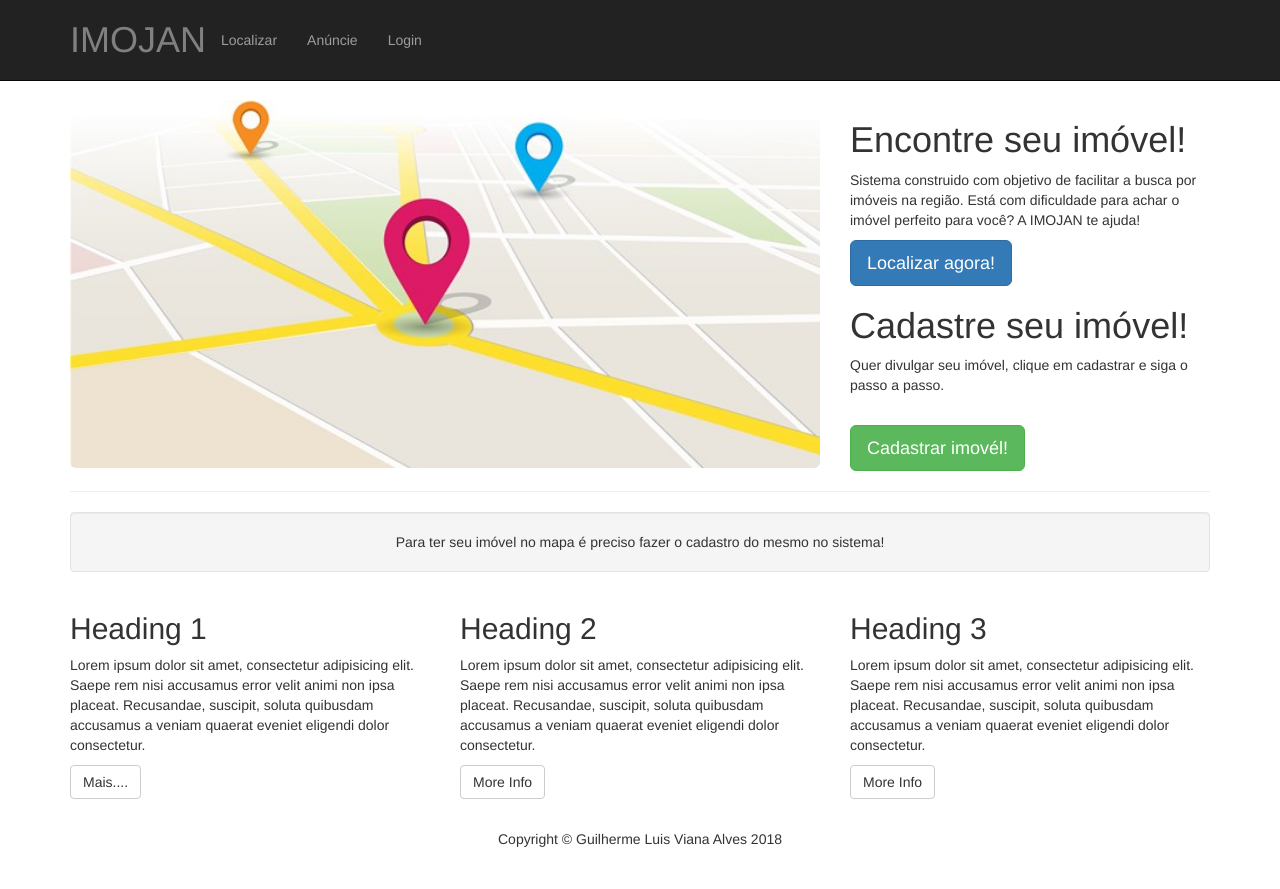
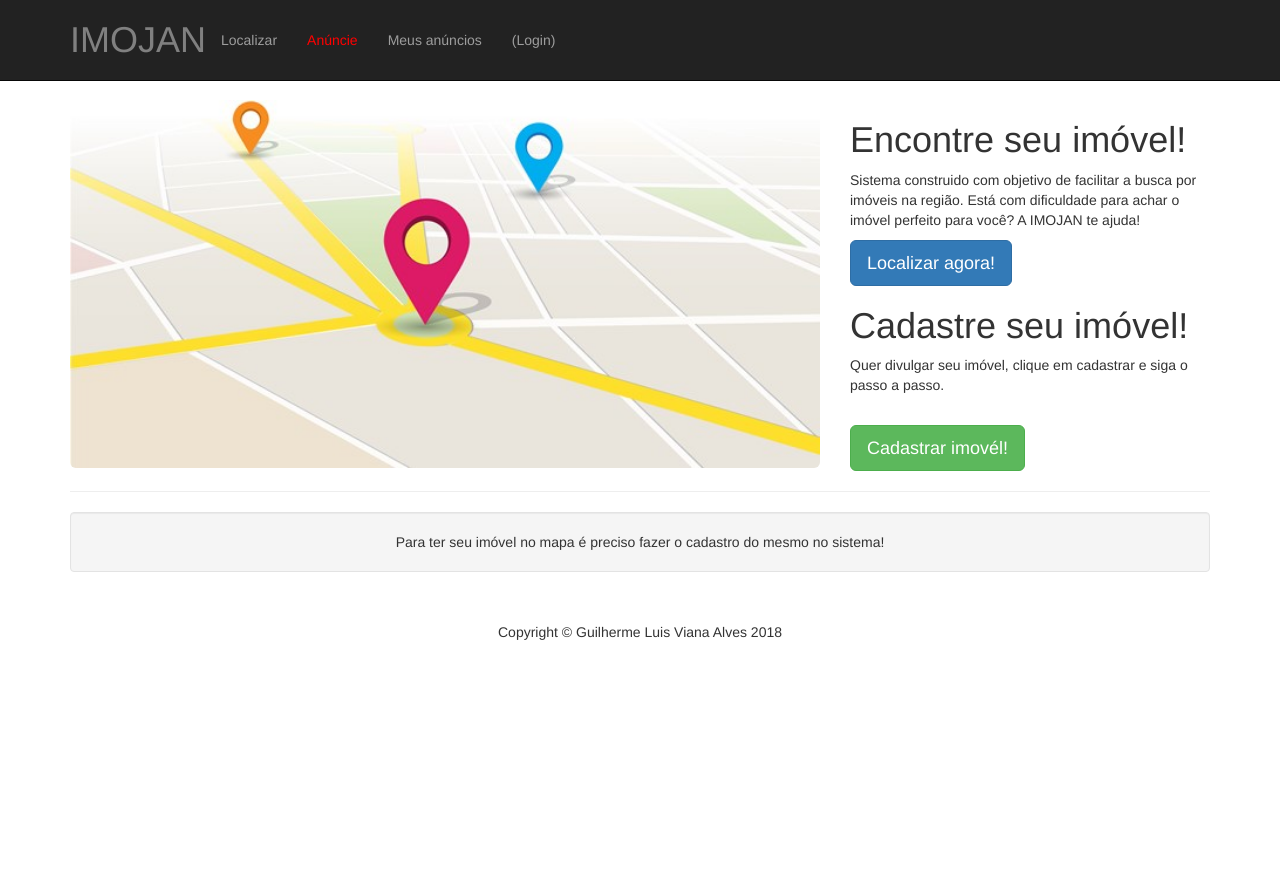
Before and after one commit to guilhermeviana/imojan, a Flask app: page / in a window 1280 px wide. After the commit the page ends 640 px from the top, so only its background shows below. Run offline with Flask 2, Linux system fonts and the light colour scheme; some libraries are stand-ins or nearby versions.

Commit message:
Cadastro de anúncio funcionando

```diff
--- a/app/controllers/default.py
+++ b/app/controllers/default.py
@@ -10,6 +10,7 @@ import pycep_correios
 from flask_login import login_user, logout_user
 from app import lm
 from flask_login import LoginManager
+
 
 
 @lm.user_loader
@@ -55,8 +56,9 @@ def create():
     if forme.validate_on_submit():
         try:
             i = ControlHomes()
-            i.addHome(1, forme.title.data, forme.value.data, forme.description.data, forme.telephone.data,
+            i.addHome( 1, forme.title.data, forme.value.data, forme.description.data, forme.telephone.data,
                       datetime.now(), forme.zipCode.data, forme.street.data, forme.neighborhood.data, forme.number.data, forme.complement.data)
+            flash("Anúncio cadastrado!")
         except:
             return render_template('create.html', forme=forme)
         finally:
--- a/app/templates/base.html
+++ b/app/templates/base.html
@@ -41,16 +41,19 @@
             <div class="collapse navbar-collapse" id="bs-example-navbar-collapse-1">
                 <ul class="nav navbar-nav">
                     <li>
-                        <a href="#">Localizar</a>
+                        <a href="/republica/localizar">Localizar</a>
                     </li>
                     <li>
-                        <a href="/republica/cadastro">Anúncie</a>
+                        <a href="/republica/cadastro" style="color: red;">Anúncie</a>
                     </li>
                     <li>
+                            <a href="/republica/minhasrepublicas">Meus anúncios</a>
+                        </li>
+                    <li>
                         {% if not current_user.is_authenticated %}
-                        <a href="/login"> Login </a>
+                        <a href="/login"> (Login) </a>
                         {% else%}
-                        <a href="/logout">  {% print(current_user.get_username() ) %}  Logout{% endif %} </a>
+                        <a href="/logout">  {% print(current_user.get_username() ) %}  (Logout){% endif %} </a>
                     </li>
                 </ul>
             </div>
--- a/app/templates/home.html
+++ b/app/templates/home.html
@@ -1,69 +1,30 @@
-
-{% extends 'base.html'  %}
-{% block content %}
+ {% extends 'base.html' %}  {% block content %}
 
 
-        <!-- Heading Row -->
 <div class="row">
     <div class="col-md-8">
-                    <img class="img-responsive img-rounded" width="900" height="350" src="{{ url_for('static', filename="img/index.jpg")}}" alt="">
-
+        <img class="img-responsive img-rounded" width="900" height="350" src="{{ url_for('static', filename="img/index.jpg")}}"
+            alt="">
     </div>
-            <!-- /.col-md-8 -->
     <div class="col-md-4">
         <h1>Encontre seu imóvel!</h1>
-                <p>Sistema construido com objetivo de facilitar a busca por imóveis na região. Está com dificuldade para achar o imóvel perfeito para você? A IMOJAN te ajuda!</p>
-
-                <a class="btn btn-primary btn-lg" href="#" >Localizar agora!</a>
-
+        <p>Sistema construido com objetivo de facilitar a busca por imóveis na região. Está com dificuldade para achar o imóvel
+            perfeito para você? A IMOJAN te ajuda!</p>
+        <a class="btn btn-primary btn-lg" href="/republica/localizar">Localizar agora!</a>
     </div>
     <div class="col-md-4">
         <h1>Cadastre seu imóvel!</h1>
         <p>Quer divulgar seu imóvel, clique em cadastrar e siga o passo a passo.</p>
         <br>
-
-                    <a class="btn btn-success btn-lg" href="#" >Cadastrar imovél!</a>
+        <a class="btn btn-success btn-lg" href="/republica/cadastro">Cadastrar imovél!</a>
     </div>
-            <!-- /.col-md-4 -->
 </div>
-        <!-- /.row -->
-
 <hr>
-
-        <!-- Call to Action Well -->
 <div class="row">
     <div class="col-lg-12">
         <div class="well text-center">
-Para ter seu imóvel no mapa é preciso fazer o cadastro do mesmo no sistema!                </div>
+            Para ter seu imóvel no mapa é preciso fazer o cadastro do mesmo no sistema! </div>
     </div>
-            <!-- /.col-lg-12 -->
 </div>
-        <!-- /.row -->
-
-        <!-- Content Row -->
-        <div class="row">
-            <div class="col-md-4">
-                <h2>Heading 1</h2>
-                <p>Lorem ipsum dolor sit amet, consectetur adipisicing elit. Saepe rem nisi accusamus error velit animi non ipsa placeat. Recusandae, suscipit, soluta quibusdam accusamus a veniam quaerat eveniet eligendi dolor consectetur.</p>
-                <a class="btn btn-default" href="#">Mais....</a>
-            </div>
-            <!-- /.col-md-4 -->
-            <div class="col-md-4">
-                <h2>Heading 2</h2>
-                <p>Lorem ipsum dolor sit amet, consectetur adipisicing elit. Saepe rem nisi accusamus error velit animi non ipsa placeat. Recusandae, suscipit, soluta quibusdam accusamus a veniam quaerat eveniet eligendi dolor consectetur.</p>
-                <a class="btn btn-default" href="#">More Info</a>
-            </div>
-            <!-- /.col-md-4 -->
-            <div class="col-md-4">
-                <h2>Heading 3</h2>
-                <p>Lorem ipsum dolor sit amet, consectetur adipisicing elit. Saepe rem nisi accusamus error velit animi non ipsa placeat. Recusandae, suscipit, soluta quibusdam accusamus a veniam quaerat eveniet eligendi dolor consectetur.</p>
-                <a class="btn btn-default" href="#">More Info</a>
-            </div>
-            <!-- /.col-md-4 -->
-        </div>
-        <!-- /.row -->
-
-
-
 
 {% endblock %}
--- a/app/templates/index.html
+++ b/app/templates/index.html
@@ -9,13 +9,13 @@
         <h1>Encontre seu imóvel!</h1>
         <p>Sistema construido com objetivo de facilitar a busca por imóveis na região. Está com dificuldade para achar o imóvel
             perfeito para você? A IMOJAN te ajuda!</p>
-        <a class="btn btn-primary btn-lg" href="#">Localizar agora!</a>
+        <a class="btn btn-primary btn-lg" href="/republica/localizar">Localizar agora!</a>
     </div>
     <div class="col-md-4">
         <h1>Cadastre seu imóvel!</h1>
         <p>Quer divulgar seu imóvel, clique em cadastrar e siga o passo a passo.</p>
         <br>
-        <a class="btn btn-success btn-lg" href="#">Cadastrar imovél!</a>
+        <a class="btn btn-success btn-lg" href="/republica/cadastro">Cadastrar imovél!</a>
     </div>
 </div>
 <hr>
```
Also changed, not shown: app/models/tables.py (+3 -10 lines), app/templates/create.html (+16 -12 lines). Lines whose indentation alone changed are shown as unchanged.
